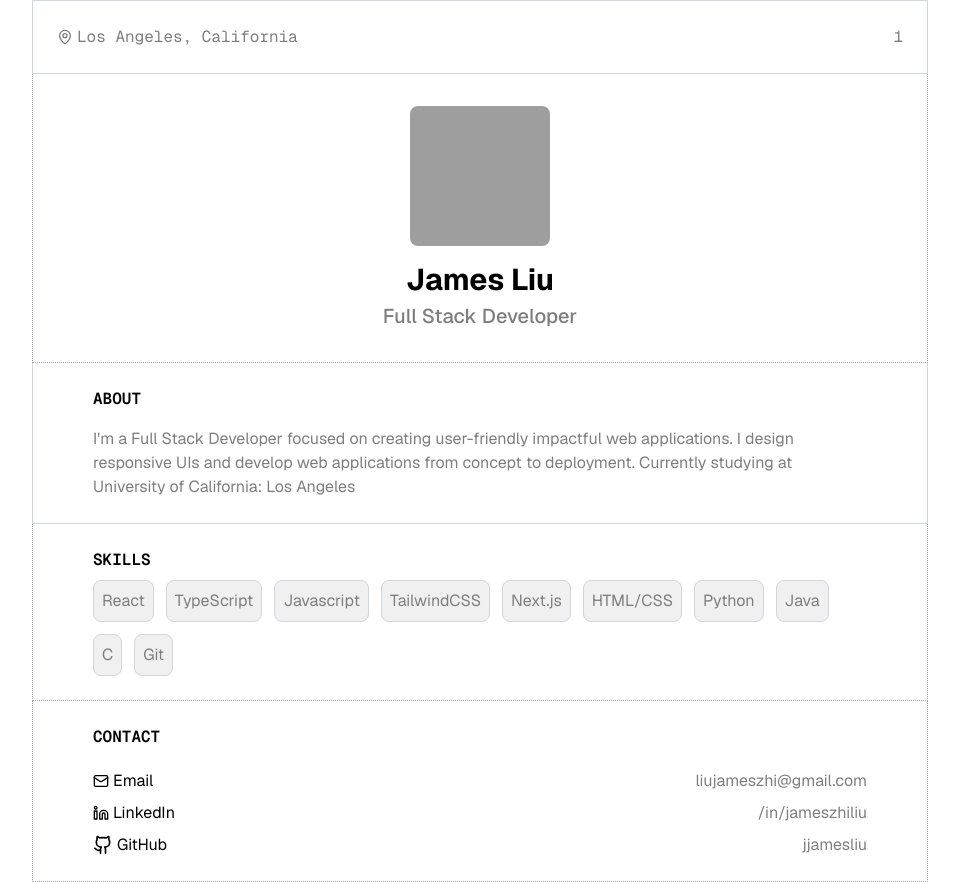
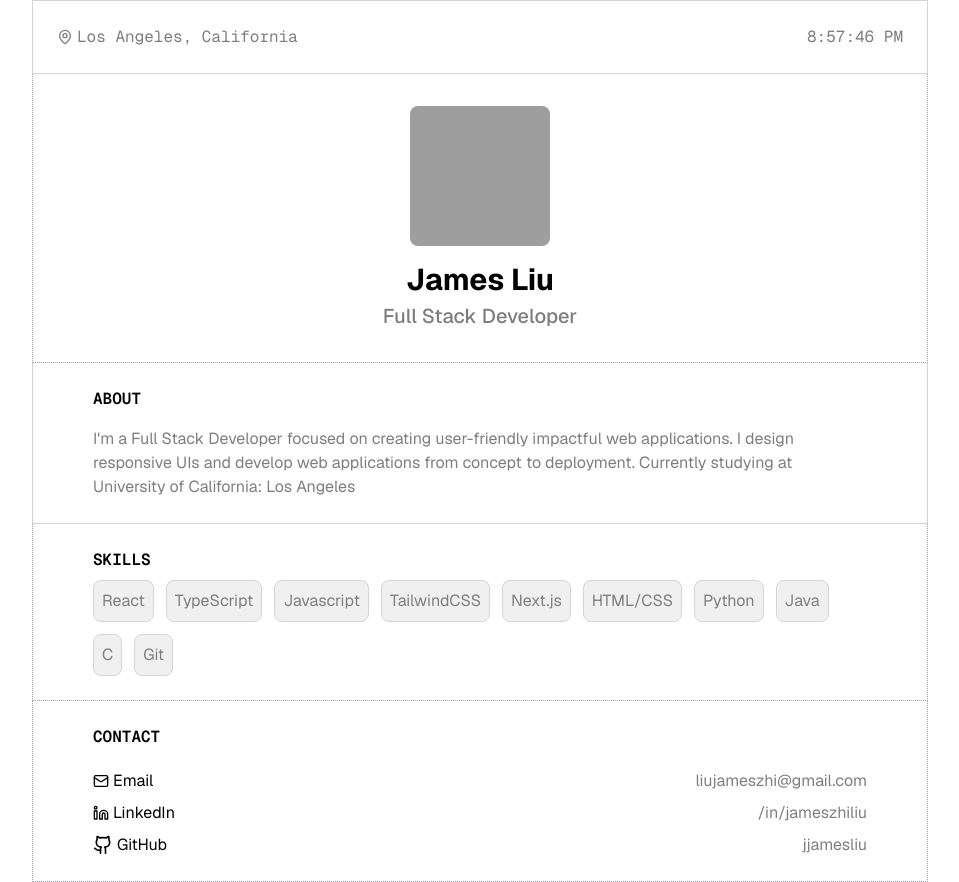
Before and after one commit to jjamesliu/James-Portfolio-V3, a Next.js app: page / in a window 1280 px wide. Shown: the whole page, without its empty margins (160-1119 px from the left). Built offline with nearby package versions, Linux system fonts and the light colour scheme; grey boxes are pictures that could not be loaded.

Commit message:
fixed bugs

```diff
--- a/src/app/components/Header.tsx
+++ b/src/app/components/Header.tsx
@@ -3,16 +3,15 @@ import {useEffect, useState} from 'react'
 import {MapPin} from 'lucide-react'
 
 export default function Header() {
-    // const [time, setTime] = useState<Date | null>(null);
-    // useEffect(()=> {
-    //     const interval = setInterval(()=> {
-    //         setTime(new Date());
-    //     }, 1000);
-    //     return () => clearInterval(interval);
-    // }, []);
+    const [time, setTime] = useState<Date | null>(null);
+    useEffect(()=> {
+        const interval = setInterval(()=> {
+            setTime(new Date());
+        }, 1000);
+        return () => clearInterval(interval);
+    }, []);
 
-    // const formattedTime = time ? time.toLocaleTimeString() : '';
-    const formattedTime=1
+    const formattedTime = time ? time.toLocaleTimeString() : '';
 
     return(
         <div className='border border-gray-300 dotted'>
```
